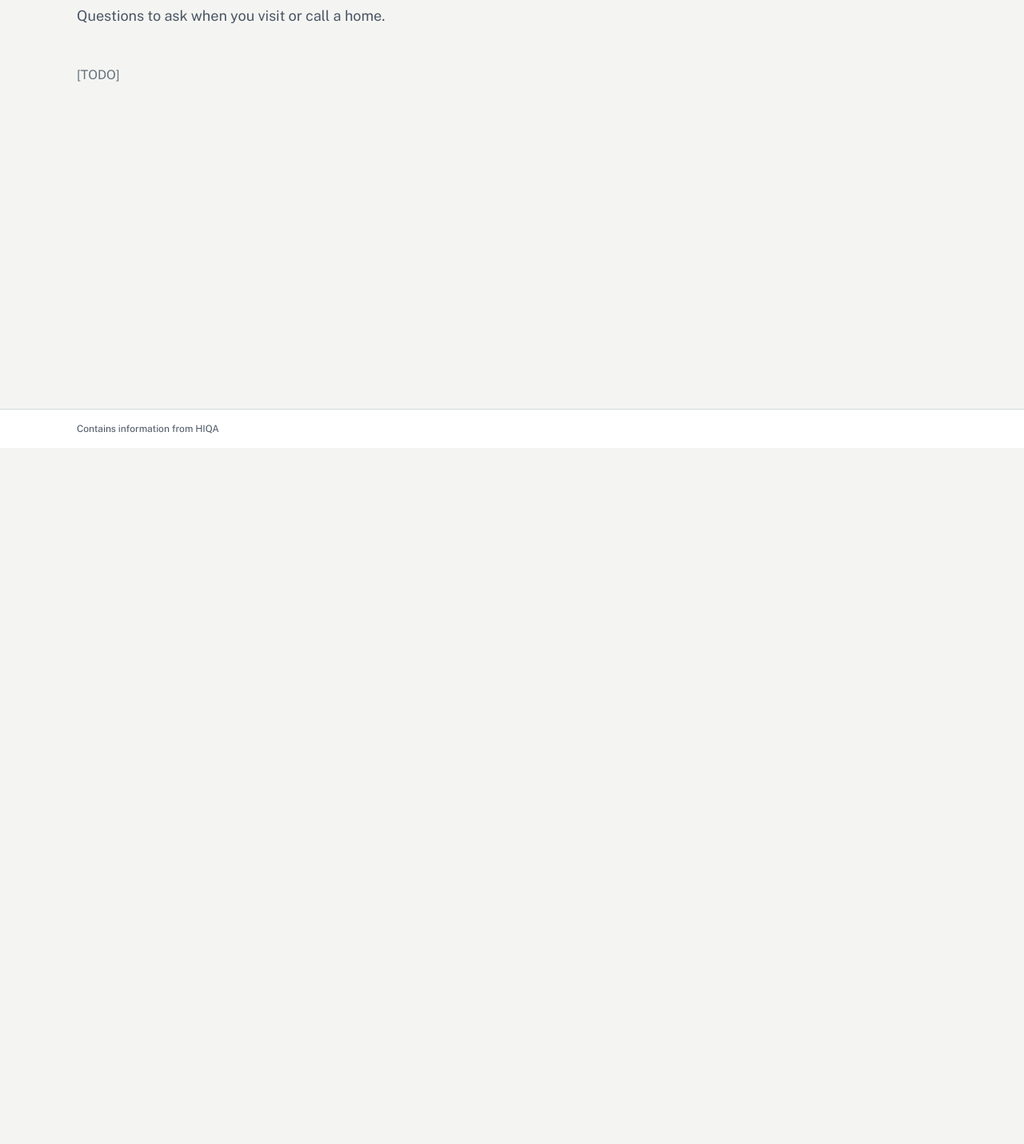
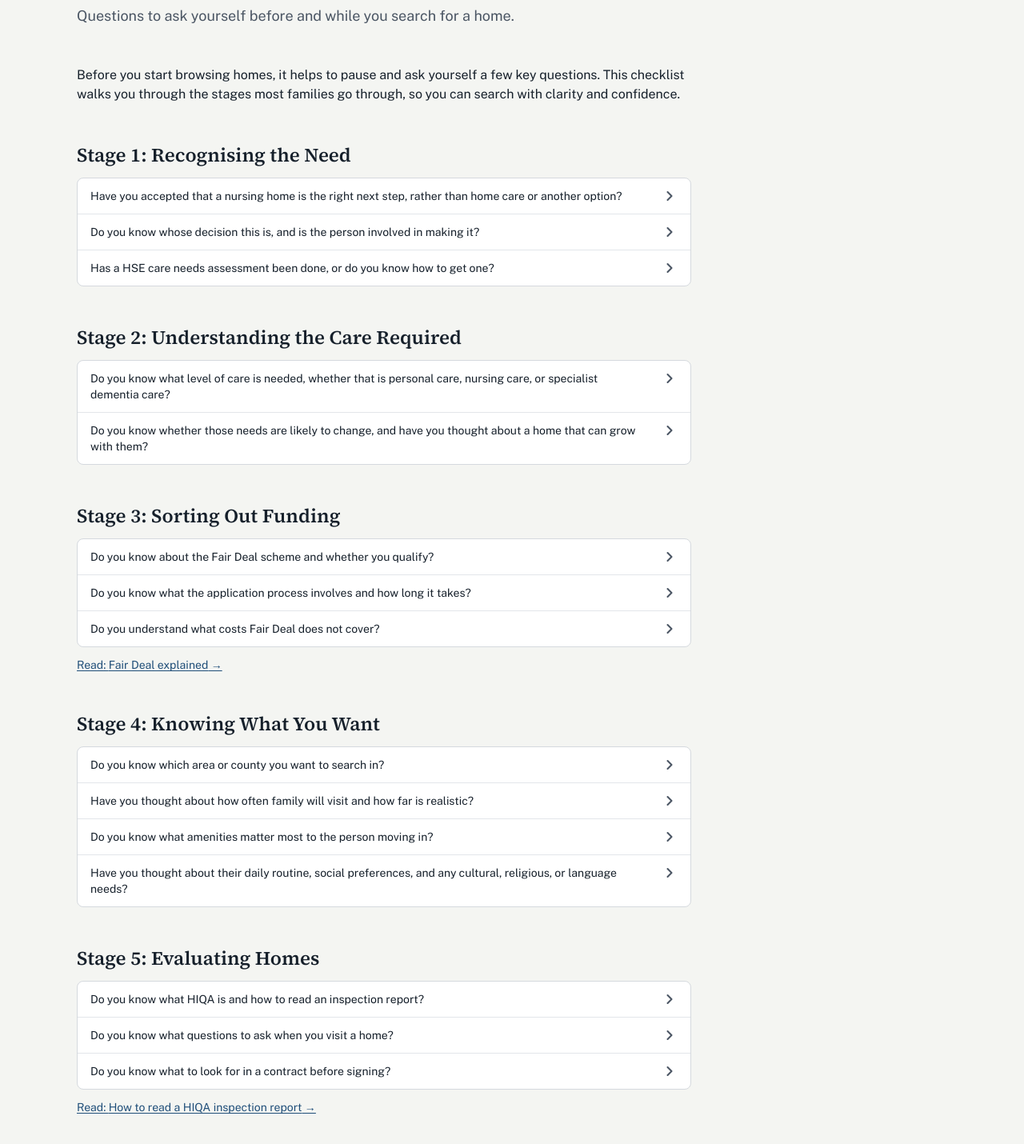
Before and after one commit to niwash/ClearCare, a Next.js app in the folder web/clearcare/: page /guides/choosing-a-nursing-home in a window 1280 px wide. Shown: the part 240-1670 px from the top of the page at 80% size. Before the commit the page ends 800 px from the top, so only its background shows below. Built offline with nearby package versions, Linux system fonts and the light colour scheme.

Commit message:
CCARE-53: Input draft questions from CCARE-55.

```diff
--- a/web/clearcare/app/(site)/guides/choosing-a-nursing-home/page.tsx
+++ b/web/clearcare/app/(site)/guides/choosing-a-nursing-home/page.tsx
@@ -1,18 +1,119 @@
+import Link from "next/link";
+import type { ReactNode } from "react";
 import { GuideHeader, guideMetadata } from "@/components/guides/guide-header";
+import { Section } from "@/components/layout/section";
 import { Placeholder } from "@/components/placeholder/placeholder";
-import { getGuide } from "@/lib/guides";
+import { getGuide, type GuideSlug } from "@/lib/guides";
 
 const guide = getGuide("choosing-a-nursing-home");
 
 export const metadata = guideMetadata(guide);
 
+type Question = {
+  question: string;
+  // Shown when the question is expanded; until it's written, a placeholder shows instead
+  answer?: ReactNode;
+};
+
+type Stage = {
+  title: string;
+  questions: Question[];
+  // Another guide that answers this stage's questions, if there is one
+  relatedGuide?: GuideSlug;
+};
+
+const STAGES: Stage[] = [
+  {
+    title: "Recognising the Need",
+    questions: [
+      { question: "Have you accepted that a nursing home is the right next step, rather than home care or another option?" },
+      { question: "Do you know whose decision this is, and is the person involved in making it?" },
+      { question: "Has a HSE care needs assessment been done, or do you know how to get one?" },
+    ],
+  },
+  {
+    title: "Understanding the Care Required",
+    questions: [
+      { question: "Do you know what level of care is needed, whether that is personal care, nursing care, or specialist dementia care?" },
+      { question: "Do you know whether those needs are likely to change, and have you thought about a home that can grow with them?" },
+    ],
+  },
+  {
+    title: "Sorting Out Funding",
+    questions: [
+      { question: "Do you know about the Fair Deal scheme and whether you qualify?" },
+      { question: "Do you know what the application process involves and how long it takes?" },
+      { question: "Do you understand what costs Fair Deal does not cover?" },
+    ],
+    relatedGuide: "fair-deal",
+  },
+  {
+    title: "Knowing What You Want",
+    questions: [
+      { question: "Do you know which area or county you want to search in?" },
+      { question: "Have you thought about how often family will visit and how far is realistic?" },
+      { question: "Do you know what amenities matter most to the person moving in?" },
+      { question: "Have you thought about their daily routine, social preferences, and any cultural, religious, or language needs?" },
+    ],
+  },
+  {
+    title: "Evaluating Homes",
+    questions: [
+      { question: "Do you know what HIQA is and how to read an inspection report?" },
+      { question: "Do you know what questions to ask when you visit a home?" },
+      { question: "Do you know what to look for in a contract before signing?" },
+    ],
+    relatedGuide: "reading-inspection-reports",
+  },
+];
+
 export default function ChoosingANursingHomeGuide() {
   return (
     <>
       <GuideHeader guide={guide} />
-      <p>
-        <Placeholder>TODO</Placeholder>
+      <p className="max-w-3xl">
+        Before you start browsing homes, it helps to pause and ask yourself a few key questions. This checklist walks
+        you through the stages most families go through, so you can search with clarity and confidence.
       </p>
+
+      {STAGES.map((stage, index) => {
+        const related = stage.relatedGuide && getGuide(stage.relatedGuide);
+        return (
+          <Section key={stage.title} title={`Stage ${index + 1}: ${stage.title}`}>
+            <ul className="max-w-3xl divide-y divide-line-soft rounded-lg border border-line bg-surface">
+              {stage.questions.map(({ question, answer }) => (
+                <li key={question}>
+                  <details className="group">
+                    <summary className="flex cursor-pointer list-none items-start justify-between gap-4 px-4 py-3 text-sm [&::-webkit-details-marker]:hidden">
+                      {question}
+                      <svg
+                        aria-hidden
+                        viewBox="0 0 24 24"
+                        fill="none"
+                        stroke="currentColor"
+                        strokeWidth={2.5}
+                        strokeLinecap="round"
+                        strokeLinejoin="round"
+                        className="size-5 shrink-0 text-ink-muted transition-transform group-open:rotate-90"
+                      >
+                        <path d="m9 6 6 6-6 6" />
+                      </svg>
+                    </summary>
+                    <div className="px-4 pb-3 text-sm text-ink-muted">
+                      {answer ?? <Placeholder>TBE</Placeholder>}
+                    </div>
+                  </details>
+                </li>
+              ))}
+            </ul>
+            {related && (
+              <p className="text-sm">
+                <Link href={`/guides/${related.slug}`}>Read: {related.title} →</Link>
+              </p>
+            )}
+          </Section>
+        );
+      })}
     </>
   );
 }
--- a/web/clearcare/app/(site)/resources/page.tsx
+++ b/web/clearcare/app/(site)/resources/page.tsx
@@ -18,7 +18,7 @@ export default function ResourcesPage() {
         </p>
       </div>
 
-      <Section title="Guides" description="Plain-language explainers.">
+      <Section title="Guides" description="">
         <ul className="grid gap-2 sm:grid-cols-2">
           {GUIDES.map((guide) => (
             <li key={guide.slug} className="rounded-lg border border-line bg-surface px-4 py-3 text-sm">
--- a/web/clearcare/lib/guides.ts
+++ b/web/clearcare/lib/guides.ts
@@ -18,7 +18,7 @@ export const GUIDES = [
   {
     slug: "choosing-a-nursing-home",
     title: "Choosing a nursing home: questions to ask",
-    summary: "Questions to ask when you visit or call a home.",
+    summary: "Questions to ask yourself before and while you search for a home.",
   },
 ] as const satisfies readonly Guide[];
 
```
